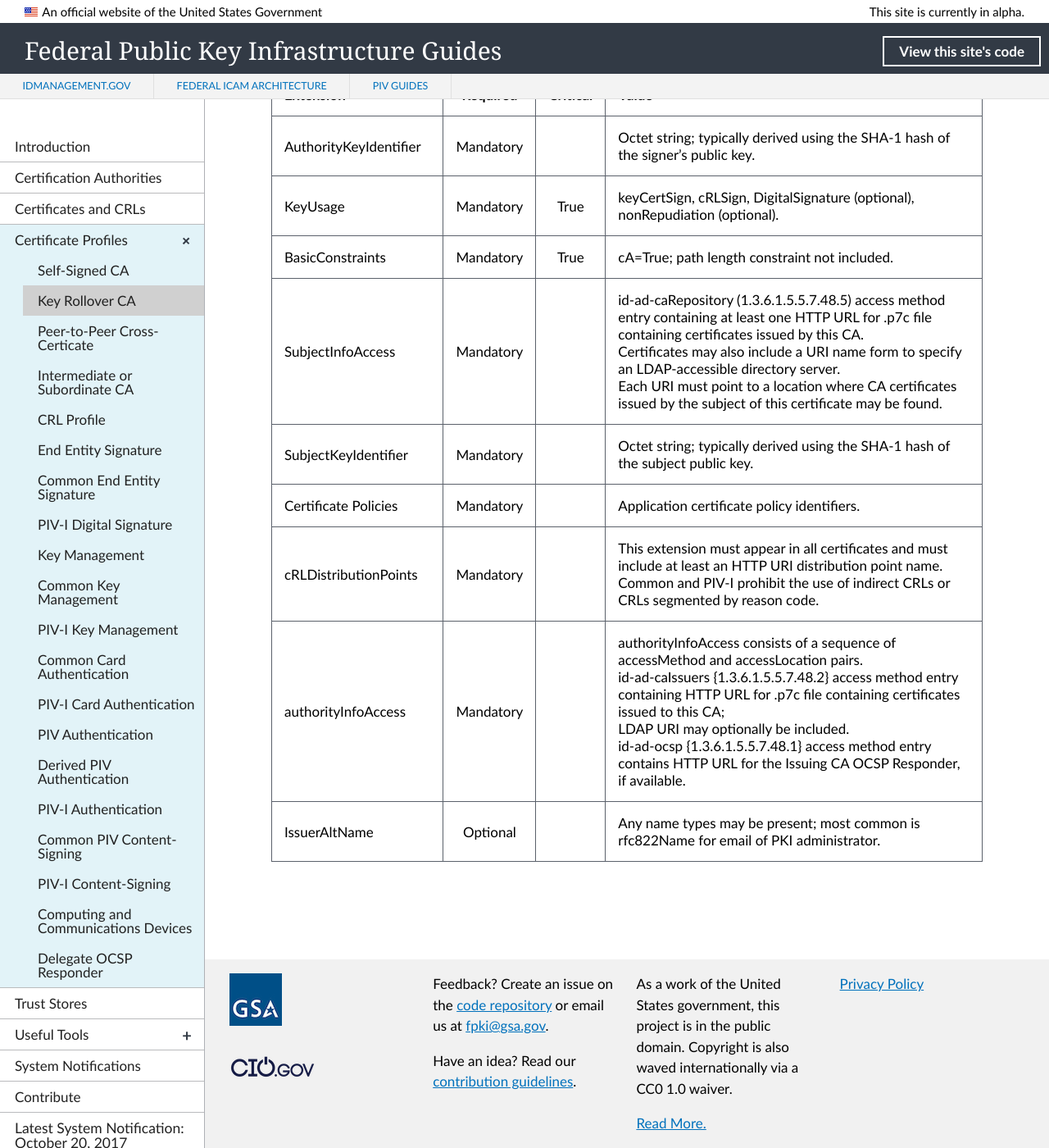
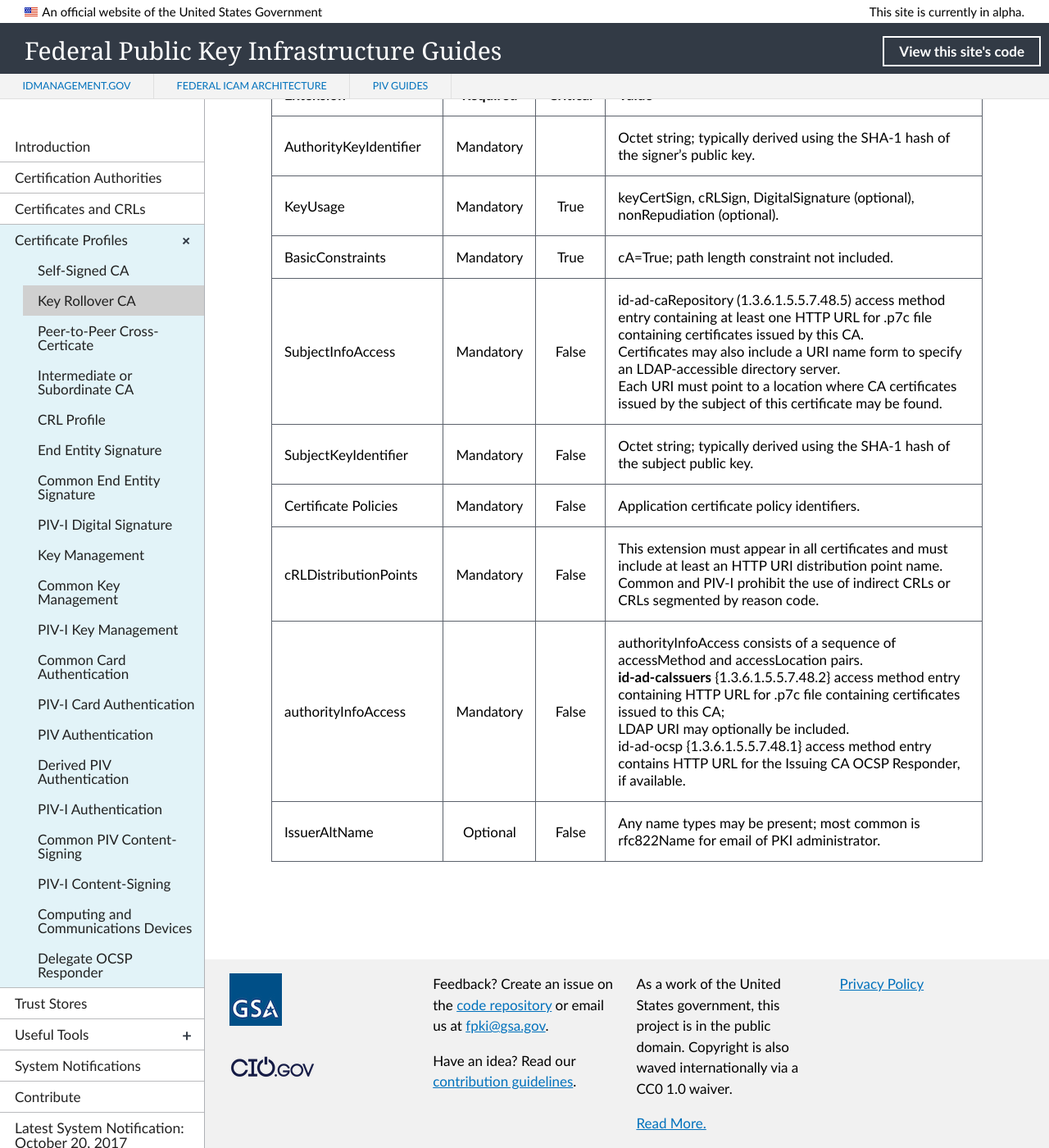
Before and after one commit to GSA/fpki-guides, a Jekyll site: the page built from _profiles/02_key_rollover_ca.md, in a window 1280 px wide and 1400 px high, scrolled down 1129 px. Shown: the whole window at 82% size. Built offline with Jekyll 4.4.1, drawn with Linux system fonts in a browser that asks for light colours; nearby versions of some CDN libraries; library files that are not in the unit come from our copies.

Commit message:
Update 02_key_rollover_ca.md
Update extensions

```diff
--- a/_profiles/02_key_rollover_ca.md
+++ b/_profiles/02_key_rollover_ca.md
@@ -21,9 +21,9 @@ permalink: profiles/keyrollover/
 | AuthorityKeyIdentifier  | Mandatory |  |  Octet string; typically derived using the SHA-1 hash of the signer’s public key. |
 | KeyUsage  | Mandatory | True |  keyCertSign, cRLSign, DigitalSignature (optional), nonRepudiation (optional). |
 | BasicConstraints   | Mandatory | True |  cA=True; path length constraint not included. |
-| SubjectInfoAccess   | Mandatory |  |  id-ad-caRepository (1.3.6.1.5.5.7.48.5) access method entry containing at least one HTTP URL for .p7c file containing certificates issued by this CA.<BR>Certificates may also include a URI name form to specify an LDAP-accessible directory server.<BR>Each URI must point to a location where CA certificates issued by the subject of this certificate may be found.  |
-| SubjectKeyIdentifier   | Mandatory |  | Octet string; typically derived using the SHA-1 hash of the subject public key.   |
-|Certificate Policies   | Mandatory  |  | Application certificate policy identifiers. |
-|cRLDistributionPoints   | Mandatory  |  | This extension must appear in all certificates and must include at least an HTTP URI distribution point name.<BR>Common and PIV-I prohibit the use of indirect CRLs or CRLs segmented by reason code. |
-|authorityInfoAccess   | Mandatory  |  | authorityInfoAccess consists of a sequence of accessMethod and accessLocation pairs.<BR>id-ad-caIssuers {1.3.6.1.5.5.7.48.2} access method entry containing HTTP URL for .p7c file containing certificates issued to this CA;<BR>LDAP URI may optionally be included.<BR>id-ad-ocsp {1.3.6.1.5.5.7.48.1} access method entry contains HTTP URL for the Issuing CA OCSP Responder, if available. |
-|IssuerAltName   | Optional  |  | Any name types may be present; most common is rfc822Name for email of PKI administrator. |
+| SubjectInfoAccess   | Mandatory | False |  id-ad-caRepository (1.3.6.1.5.5.7.48.5) access method entry containing at least one HTTP URL for .p7c file containing certificates issued by this CA.<BR>Certificates may also include a URI name form to specify an LDAP-accessible directory server.<BR>Each URI must point to a location where CA certificates issued by the subject of this certificate may be found.  |
+| SubjectKeyIdentifier   | Mandatory | False | Octet string; typically derived using the SHA-1 hash of the subject public key.   |
+|Certificate Policies   | Mandatory  | False | Application certificate policy identifiers. |
+|cRLDistributionPoints   | Mandatory  | False | This extension must appear in all certificates and must include at least an HTTP URI distribution point name.<BR>Common and PIV-I prohibit the use of indirect CRLs or CRLs segmented by reason code. |
+|authorityInfoAccess   | Mandatory  | False | authorityInfoAccess consists of a sequence of accessMethod and accessLocation pairs.<BR>**id-ad-caIssuers** {1.3.6.1.5.5.7.48.2} access method entry containing HTTP URL for .p7c file containing certificates issued to this CA;<BR>LDAP URI may optionally be included.<BR>id-ad-ocsp {1.3.6.1.5.5.7.48.1} access method entry contains HTTP URL for the Issuing CA OCSP Responder, if available. |
+|IssuerAltName   | Optional  | False | Any name types may be present; most common is rfc822Name for email of PKI administrator. |
```
